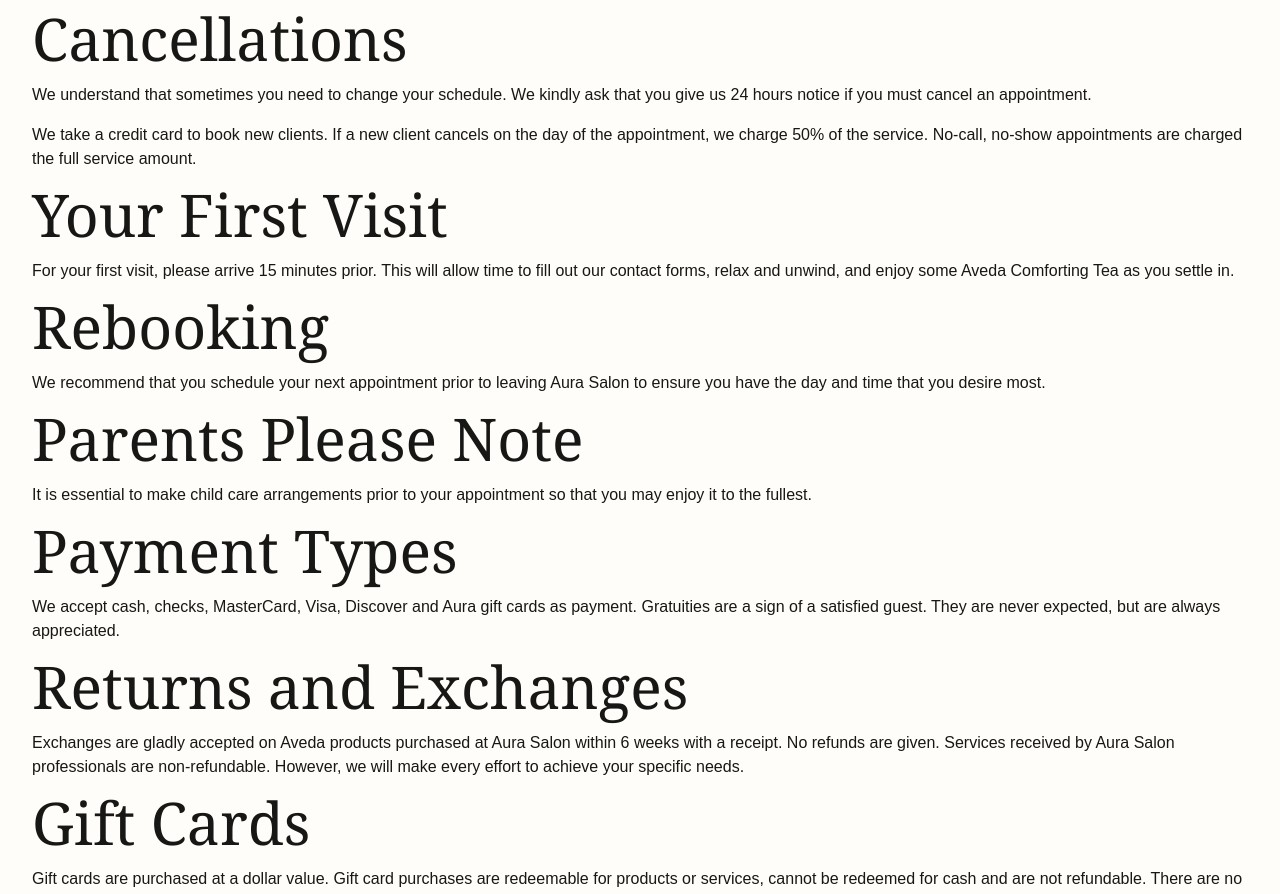
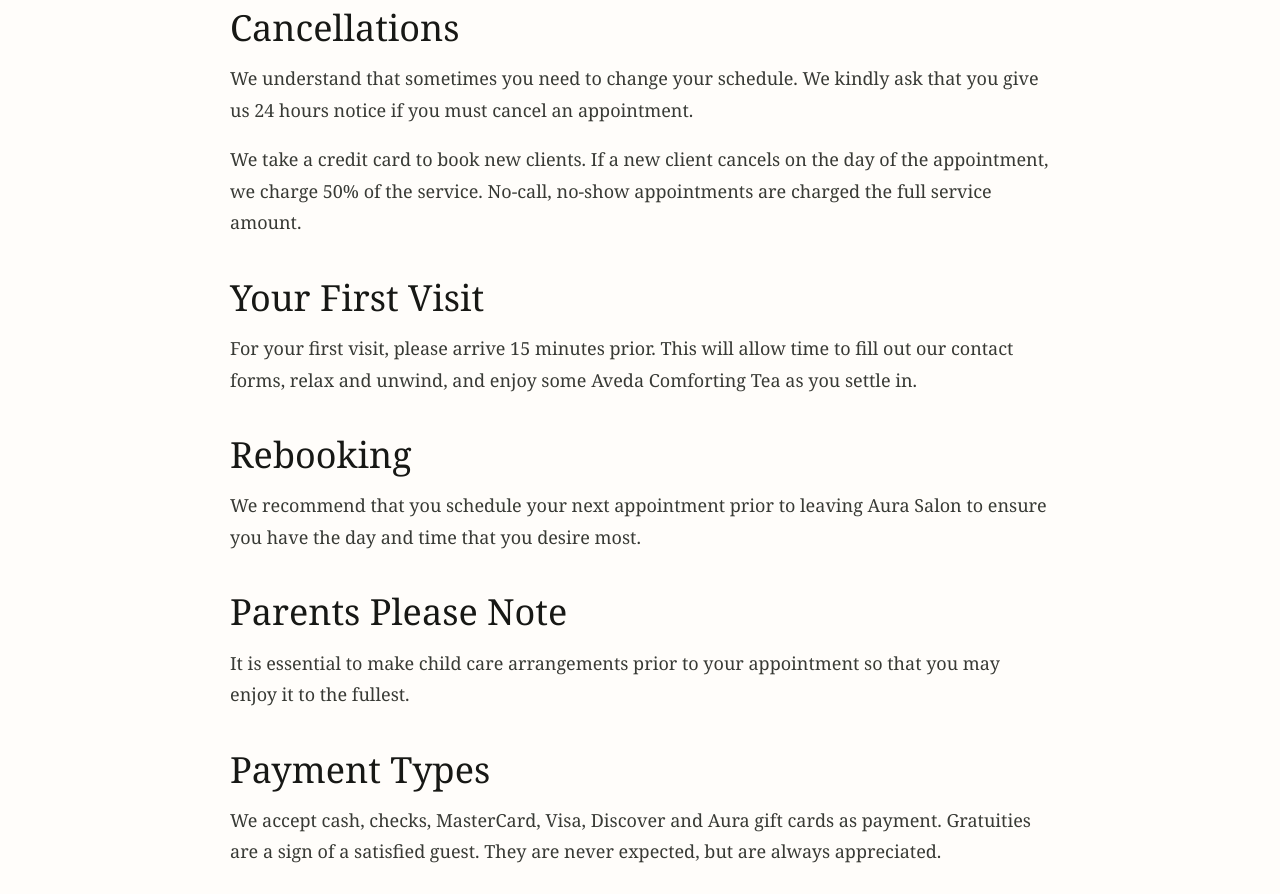
Before and after one commit to rchern315/aurasalon, a Next.js app: page /about/policies in a window 1280 px wide. Shown: the part 620-1514 px from the top of the page. Built offline with nearby package versions, Linux system fonts and the light colour scheme.

Commit message:
Style salon policies page

```diff
--- a/app/globals.css
+++ b/app/globals.css
@@ -189,3 +189,12 @@ h3{margin:.4rem 0;font-weight:600}
 .team-photo img{width:100%;height:100%;object-fit:cover;object-position:center top;display:block}
 .stylist-portrait-photo{width:100%;max-width:560px;aspect-ratio:4/5;overflow:hidden;background:#f1f1ee}
 .stylist-portrait-photo img{width:100%;height:100%;object-fit:cover;object-position:center top;display:block}
+
+.policy-page{max-width:1000px}
+.policy-copy{max-width:820px;margin:0 auto}
+.policy-copy h2{font-size:36px;margin-top:42px;margin-bottom:12px}
+.policy-copy h2:first-child{margin-top:0}
+.policy-copy p{font-family:Georgia,'Times New Roman',serif;font-size:18px;line-height:1.75;color:#383a35}
+.policy-thanks{font-style:italic;margin:44px 0 30px}
+.about-links{padding-top:0}
+.about-links .contact-card{max-width:760px}
```
